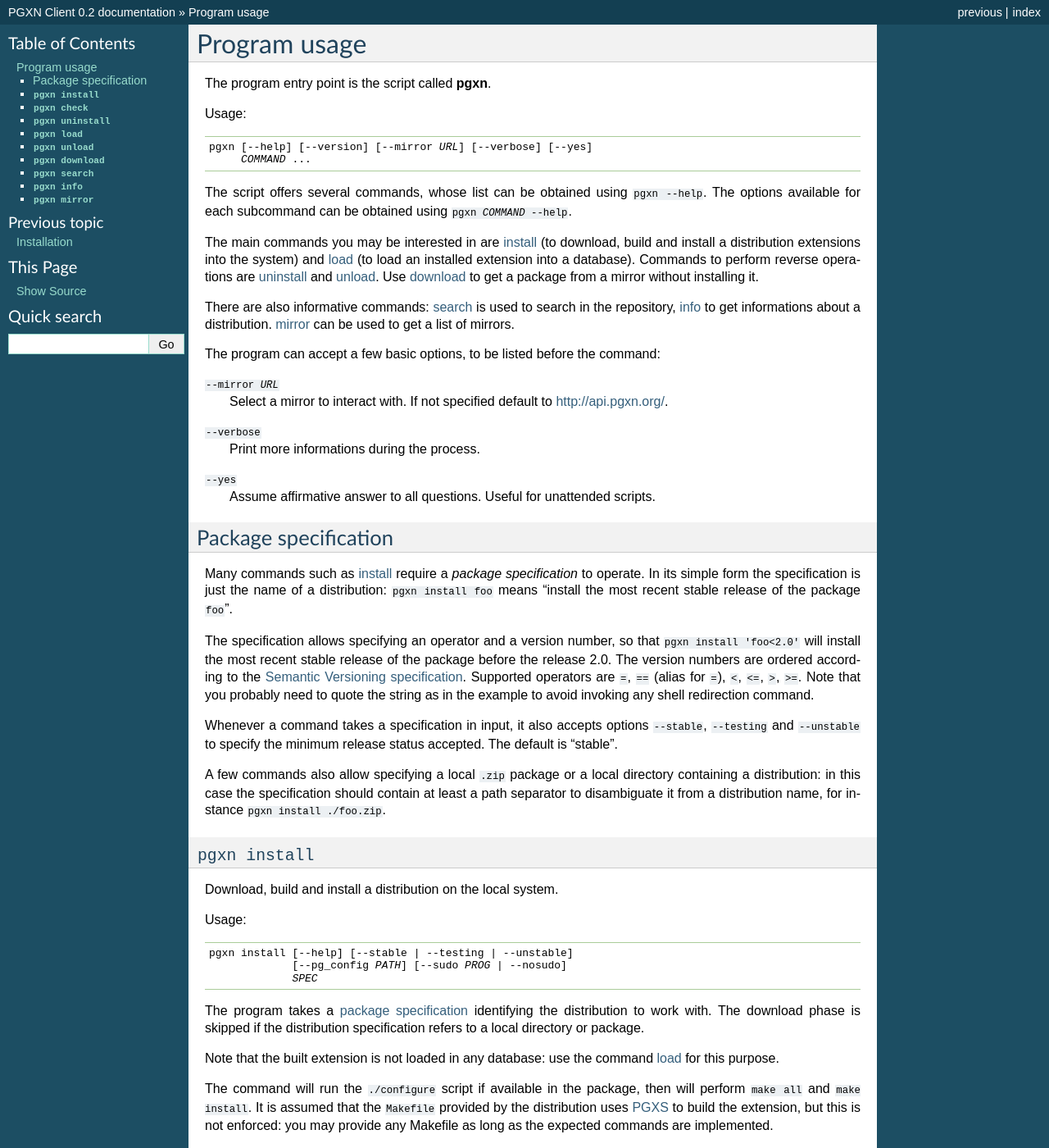
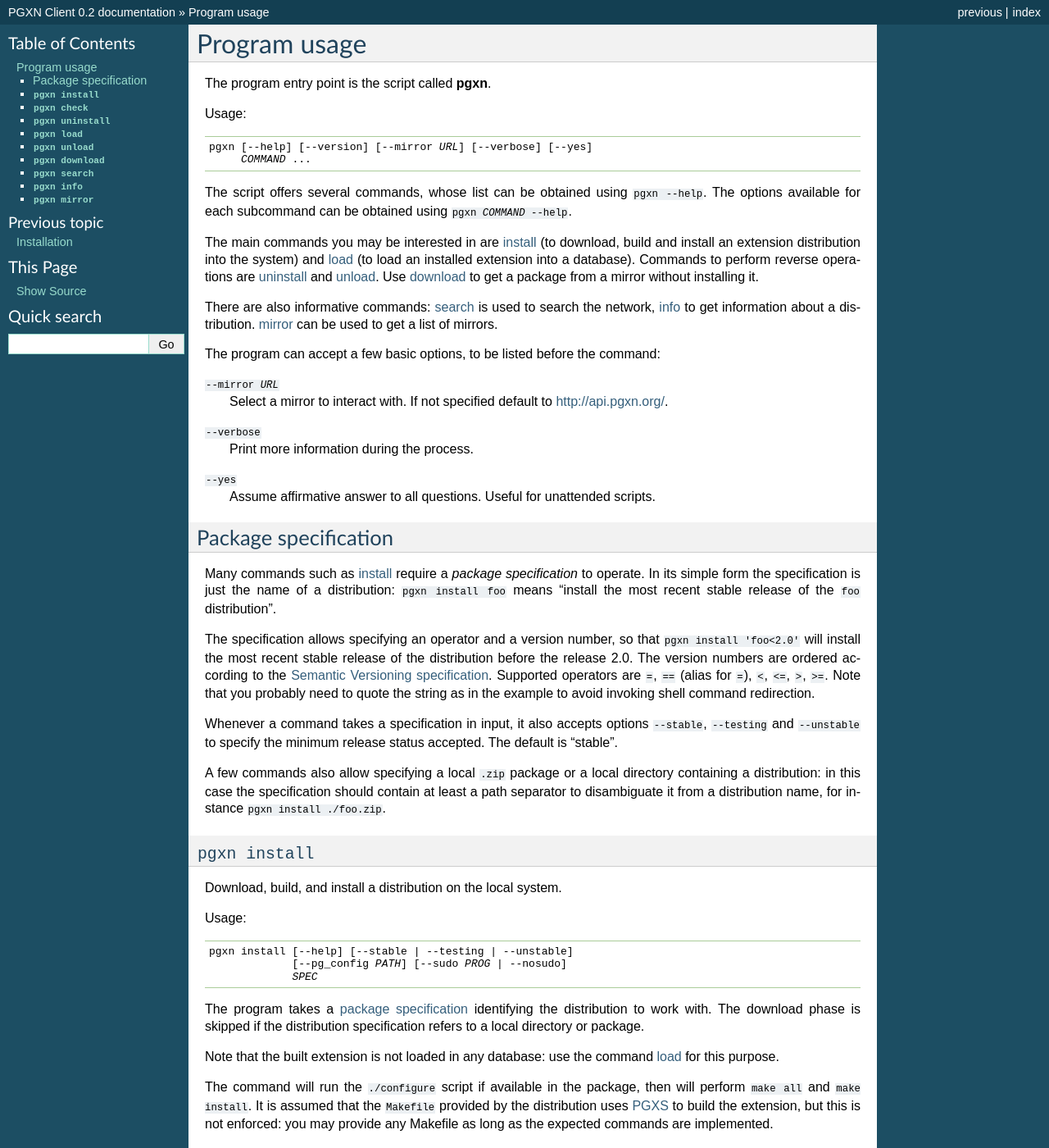
Before and after one commit to pgxn/pgxnclient, a Sphinx documentation site: the page built from docs/usage.rst, in a window 1280 px wide and 1400 px high. Shown: the whole window at 82% size. Built offline with Sphinx 7.4.7, drawn with Linux system fonts in a browser that asks for light colours; some of the changed text lies outside the part shown.

Commit message:
Minor corrections.

```diff
--- a/docs/usage.rst
+++ b/docs/usage.rst
@@ -16,13 +16,13 @@
 :samp:`pgxn {COMMAND} --help`.
 
 The main commands you may be interested in are `install`_ (to download, build
-and install a distribution extensions into the system) and `load`_ (to load an
+and install an extension distribution into the system) and `load`_ (to load an
 installed extension into a database). Commands to perform reverse operations
 are `uninstall`_ and `unload`_. Use `download`_ to get a package from a mirror
 without installing it.
 
 There are also informative commands: `search <#pgxn-search>`_ is used to
-search in the repository, `info`_ to get informations about a distribution.
+search the network, `info`_ to get information about a distribution.
 `mirror`_ can be used to get a list of mirrors.
 
 The program can accept a few basic options, to be listed before the command:
@@ -32,7 +32,7 @@
     http://api.pgxn.org/.
 
 ``--verbose``
-    Print more informations during the process.
+    Print more information during the process.
 
 ``--yes``
     Assume affirmative answer to all questions. Useful for unattended scripts.
@@ -44,15 +44,15 @@
 Many commands such as install_ require a *package specification* to operate.
 In its simple form the specification is just the name of a distribution:
 ``pgxn install foo`` means "install the most recent stable release of the
-package ``foo``".
+``foo`` distribution".
 
 The specification allows specifying an operator and a version number, so that
 ``pgxn install 'foo<2.0'`` will install the most recent stable release of the
-package before the release 2.0. The version numbers are ordered according to
+distribution before the release 2.0. The version numbers are ordered according to
 the `Semantic Versioning specification <http://semver.org/>`__. Supported
 operators are ``=``, ``==`` (alias for ``=``), ``<``, ``<=``, ``>``, ``>=``.
 Note that you probably need to quote the string as in the example to avoid
-invoking any shell redirection command.
+invoking shell command redirection.
 
 Whenever a command takes a specification in input, it also accepts options
 ``--stable``, ``--testing`` and ``--unstable`` to specify the minimum release
@@ -69,7 +69,7 @@
 ``pgxn install``
 ----------------
 
-Download, build and install a distribution on the local system.
+Download, build, and install a distribution on the local system.
 
 Usage:
 
@@ -221,7 +221,7 @@
 If the specified database version is at least PostgreSQL 9.1, and if the
 extension specifies a ``.control`` file, it will be loaded using the `CREATE
 EXTENSION`_ command, otherwise it will be loaded as a loose set of objects.
-For more informations see the `extensions documentation`__.
+For more information see the `extensions documentation`__.
 
 .. _CREATE EXTENSION: http://www.postgresql.org/docs/9.1/static/sql-createextension.html
 .. __: http://www.postgresql.org/docs/9.1/static/extend-extensions.html
@@ -343,7 +343,7 @@
 ``pgxn info``
 -------------
 
-Print informations about a distribution obtained from PGXN.
+Print information about a distribution obtained from PGXN.
 
 Usage:
 
@@ -394,7 +394,7 @@
 ``pgxn mirror``
 ---------------
 
-Return informations about the available mirrors.
+Return information about the available mirrors.
 
 Usage:
 
```
Also changed, not shown: other parts of docs/usage.rst (+2 -2 lines).
